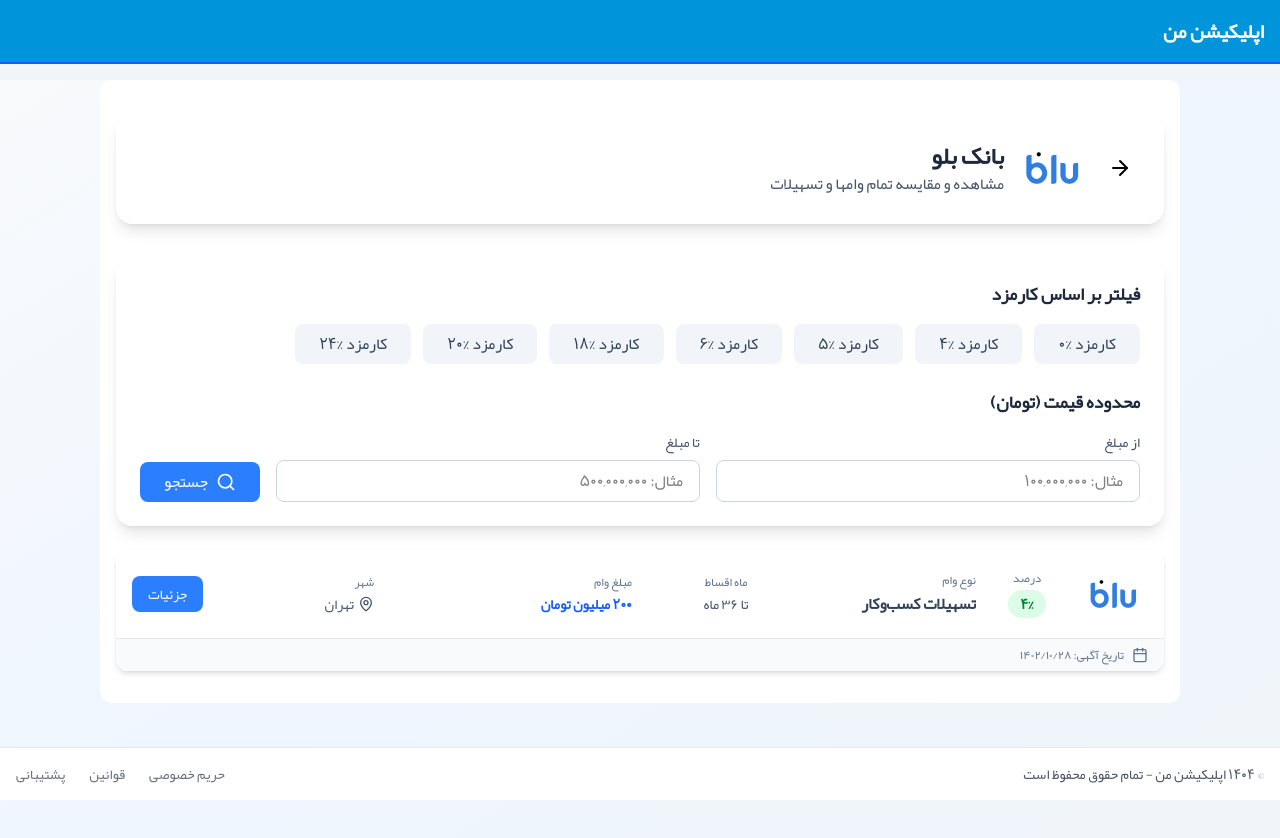
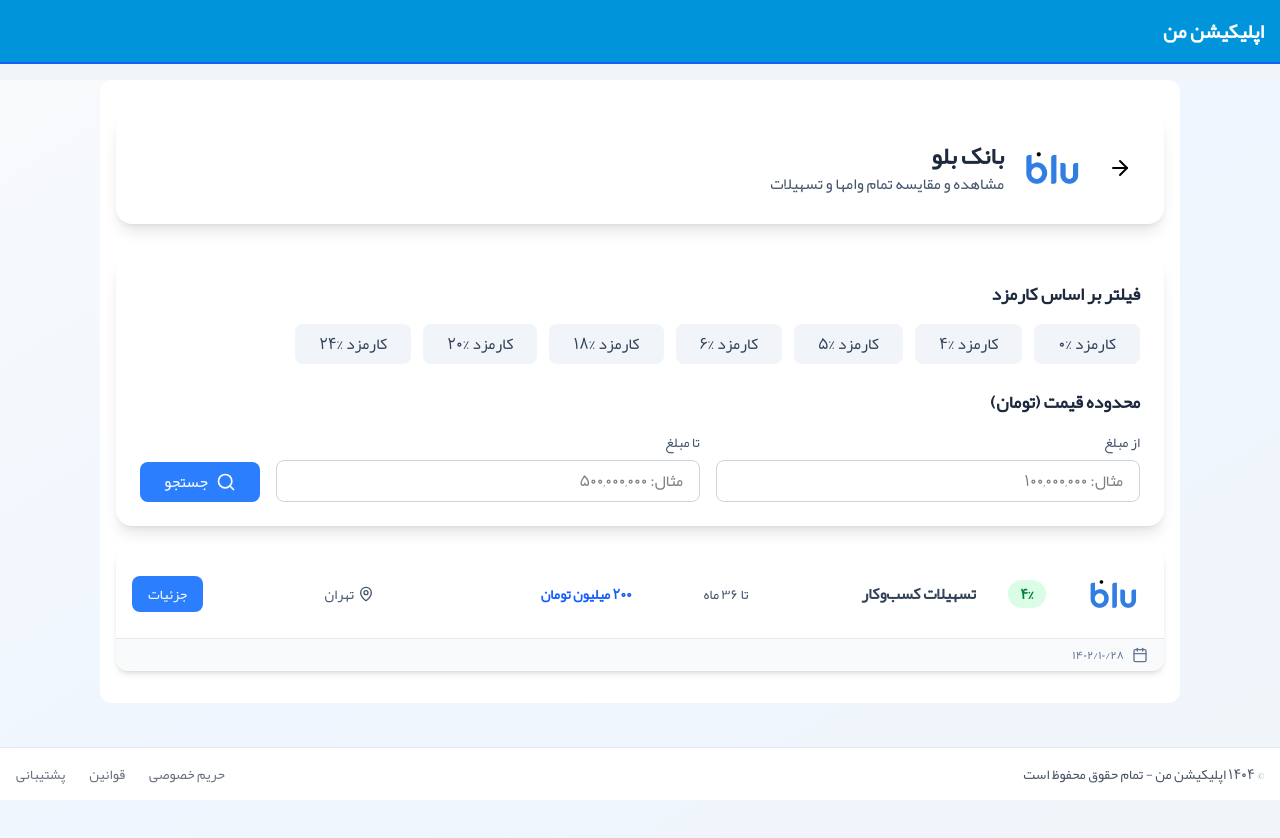
Before and after one commit to Yuozarseiph/pwa-bank, a Next.js app: page /banks/blu-bank in a window 1280 px wide. Shown: the top 838 px of the page. Built offline with nearby package versions, Linux system fonts and the light colour scheme.

Commit message:
Remove redundant labels from Ads and Bank Loans sections for cleaner UI

```diff
--- a/src/components/AdsSection.jsx
+++ b/src/components/AdsSection.jsx
@@ -200,7 +200,6 @@
 
                 {/* Percent */}
                 <div className="col-span-2 md:col-span-1 text-center">
-                  <p className="text-xs text-slate-500 mb-1">درصد</p>
                   <div className="bg-green-100 text-green-700 px-3 py-1 rounded-full text-sm font-bold inline-block">
                     {ad.percent}%
                   </div>
@@ -208,7 +207,6 @@
 
                 {/* Loan Type */}
                 <div className="col-span-3 md:col-span-2">
-                  <p className="text-xs text-slate-500 mb-1">نوع وام</p>
                   <p className="text-slate-700 font-semibold text-sm md:text-base truncate">
                     {ad.type}
                   </p>
@@ -216,7 +214,6 @@
 
                 {/* Repayment Period */}
                 <div className="col-span-3 md:col-span-2 text-center">
-                  <p className="text-xs text-slate-500 mb-1">ماه اقساط</p>
                   <p className="text-slate-600 text-sm font-medium">
                     {ad.repaymentPeriod}
                   </p>
@@ -224,7 +221,6 @@
 
                 {/* Price */}
                 <div className="col-span-4 md:col-span-3">
-                  <p className="text-xs text-slate-500 mb-1">مبلغ وام</p>
                   <p className="text-blue-600 font-bold text-sm md:text-base">
                     {formatPriceWithLabel(ad.price)}
                   </p>
@@ -232,7 +228,6 @@
 
                 {/* Location */}
                 <div className="col-span-3 md:col-span-2 md:block hidden">
-                  <p className="text-xs text-slate-500 mb-1">شهر</p>
                   <div className="flex items-center gap-1 text-slate-600 text-sm">
                     <MapPinIcon className="w-4 h-4" />
                     <span className="truncate">{ad.location}</span>
@@ -255,10 +250,9 @@
                 <div className="flex justify-between items-center gap-2 text-slate-500 text-xs">
                   <div className="flex items-center gap-2">
                     <CalendarIcon className="w-4 h-4" />
-                    <span>تاریخ آگهی: {formatDate(ad.createdAt)}</span>
+                    <span> {formatDate(ad.createdAt)}</span>
                   </div>
                   <div className="flex items-center gap-2 md:hidden">
-                    <p className="text-xs text-slate-500 mb-1">شهر</p>
                     <div className="flex items-center gap-1 text-slate-600 text-sm">
                       <MapPinIcon className="w-4 h-4" />
                       <span className="truncate">{ad.location}</span>
--- a/src/components/BankLoansSection.jsx
+++ b/src/components/BankLoansSection.jsx
@@ -428,7 +428,6 @@
 
                         {/* Percent */}
                         <div className="col-span-2 md:col-span-1 text-center">
-                          <p className="text-xs text-slate-500 mb-1">درصد</p>
                           <div className="bg-green-100 text-green-700 px-3 py-1 rounded-full text-sm font-bold inline-block">
                             {loan.percent}%
                           </div>
@@ -436,7 +435,6 @@
 
                         {/* Loan Type */}
                         <div className="col-span-3 md:col-span-2">
-                          <p className="text-xs text-slate-500 mb-1">نوع وام</p>
                           <p className="text-slate-700 font-semibold text-sm md:text-base truncate">
                             {loan.type}
                           </p>
@@ -444,9 +442,7 @@
 
                         {/* Repayment Period */}
                         <div className="col-span-3 md:col-span-2 text-center">
-                          <p className="text-xs text-slate-500 mb-1">
-                            ماه اقساط
-                          </p>
+
                           <p className="text-slate-600 text-sm font-medium">
                             {loan.repaymentPeriod}
                           </p>
@@ -454,9 +450,6 @@
 
                         {/* Price */}
                         <div className="col-span-4 md:col-span-3">
-                          <p className="text-xs text-slate-500 mb-1">
-                            مبلغ وام
-                          </p>
                           <p className="font-bold text-blue-600 text-sm truncate">
                             {formatPriceWithLabel(loan.price)}
                           </p>
@@ -464,7 +457,6 @@
 
                         {/* Location */}
                         <div className="col-span-3 md:col-span-2 md:block hidden">
-                          <p className="text-xs text-slate-500 mb-1">شهر</p>
                           <div className="flex items-center gap-1 text-slate-600 text-sm">
                             <MapPinIcon className="w-4 h-4" />
                             <span className="truncate">{loan.location}</span>
@@ -488,11 +480,10 @@
                           <div className="flex items-center gap-2">
                             <CalendarIcon className="w-4 h-4" />
                             <span>
-                              تاریخ آگهی: {formatDate(loan.createdAt)}
+                             {formatDate(loan.createdAt)}
                             </span>
                           </div>
                           <div className="flex items-center gap-2 md:hidden">
-                            <p className="text-xs text-slate-500 mb-1">شهر</p>
                             <div className="flex items-center gap-1 text-slate-600 text-sm">
                               <MapPinIcon className="w-4 h-4" />
                               <span className="truncate">{loan.location}</span>
```
